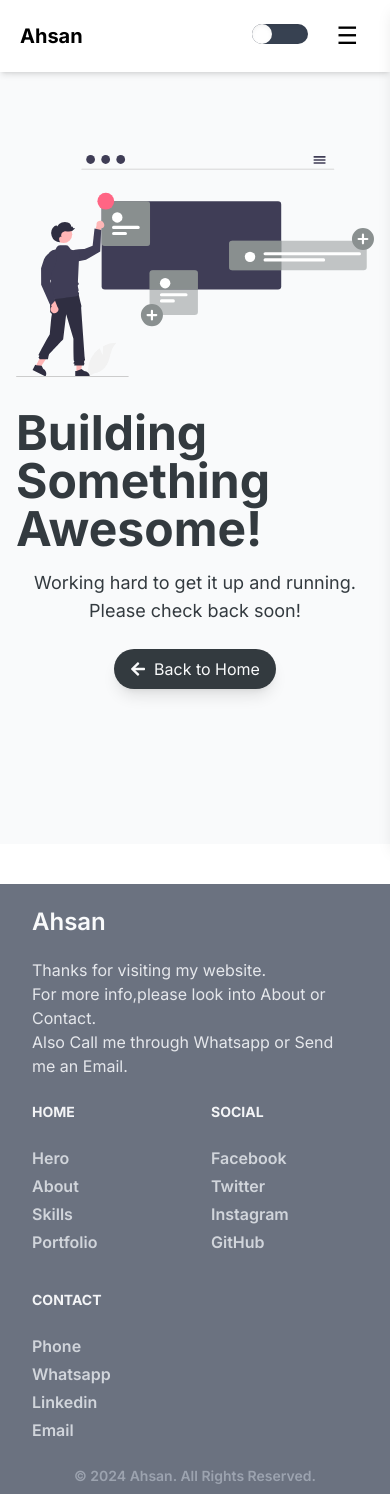
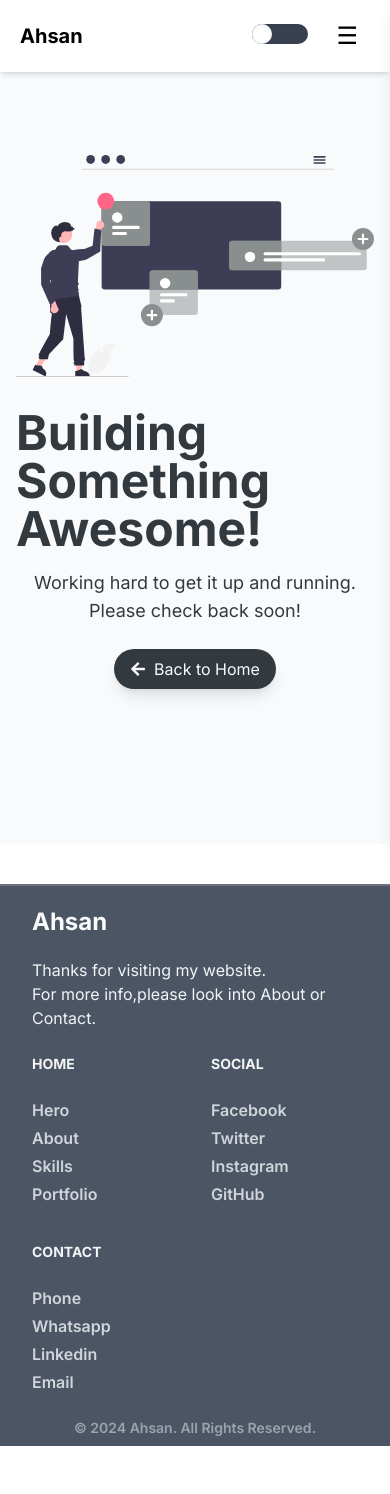
Before and after one commit to Md-Sazzad-Ahsan/Portfolio, a Next.js app: page /Portfolio in a window 390 px wide. After the commit the page ends 1446 px from the top, so only its background shows below. Built offline with nearby package versions, Linux system fonts and the light colour scheme.

Commit message:
added facion image

```diff
--- a/app/Portfolio/page.tsx
+++ b/app/Portfolio/page.tsx
@@ -1,12 +1,9 @@
 import UnderConstruction from "@/components/LoadingPage/UnderConstructionPage";
 
-export default function Portfolio()
-{
+export default function Portfolio() {
     return (
-
-        <>
-       <UnderConstruction />
-        </>
-
+        <main>
+            <UnderConstruction />
+        </main>
     );
 }
--- a/app/blog/page.tsx
+++ b/app/blog/page.tsx
@@ -4,9 +4,9 @@ export default function Blog()
 {
     return (
 
-        <>
+        <main>
         <UnderConstruction />
-        </>
+        </main>
 
     );
 }
--- a/app/globals.css
+++ b/app/globals.css
@@ -14,5 +14,6 @@
 }
 
 body {
-  @apply bg-[var(--bg-color)] text-[var(--text-color)];
+  background-color: var(--bg-color);
+  color: var(--text-color);
 }
--- a/app/page.tsx
+++ b/app/page.tsx
@@ -1,20 +1,21 @@
 import SectionDivider from "@/components/SectionDivider";
 import Image from "next/image";
+import Link from "next/link";
+import { IoIosArrowRoundForward } from "react-icons/io";
 import VectorImage from "@/public/images/programmingImage.svg"
 import AboutMe from "@/components/AboutMe";
 import PortfolioSectionDivider from "@/components/PortfolioSectionDivider";
 import PortfolioCard from "@/components/PortfolioCard";
+
 export default function Home() {
-
-
   return (
     <main className=" flex flex-col">
       <section className="flex flex-col sm:flex-row justify-between gap-20 sm:gap-5 sm:px-16 md:px-48 lg:px-56 py-28 sm:py-36 md:py-40 items-left text-left sm:text-left">
         <span className="px-8 sm:px-0 sm:pr-10 md:pr-16 lg:pr-20">
           <div className="text-darkBg dark:text-gray-50">
-          <div className={"text-3xl sm:text-4xl md:text-5xl font-bold"}>Turning your vision into <br/><p className="text-cyan-600">a Virtual Wonderland</p> </div>
+          <div className={"text-3xl sm:text-4xl md:text-5xl font-bold"}>Turning <span className="text-cyan-600">ideas </span>into a<br/>remarkable <a className="text-cyan-600">Website</a> </div>
           <h1 className="text-sm pt-2">A skilled web developer and designer, crafting user-friendly websites and apps <br className="hidden sm:static"/> that deliver engaging digital experiences.</h1>
-          <p className={` text-xl pt-16 font-semibold cursor-pointer text-cyan-500`}>Read more_</p>
+          <p className=" text-xl mt-10 text-cyan-500 font-semibold flex items-center"> <Link href="/about" className="hover:text-cyan-600 cursor-pointer">Read more</Link><IoIosArrowRoundForward className="pt-1 h-7 w-7 hover:text-cyan-600 cursor-pointer" /></p>
           </div>
         </span>
         <span>
--- a/components/AboutMe.tsx
+++ b/components/AboutMe.tsx
@@ -14,6 +14,8 @@ export default function AboutMe() {
             src={MyPhoto}
             alt="Author's photo"
             fill // This replaces layout="responsive"
+            // sizes="(max-width: 600px) 100vw, (max-width: 1200px) 50vw, 33vw"
+            priority
             className="shadow-xl p-1 bg-gray-50 object-cover"
           />
         </figure>
--- a/components/Footer.tsx
+++ b/components/Footer.tsx
@@ -2,13 +2,13 @@ import React from 'react';
 
 const Footer: React.FC = () => {
   return (
-    <footer className="px-8 sm:px-24 md:px-48 lg:px-56 pt-5 sm:pt-8 md:pt-10 lg:pt-12 mt-10 md:mt-20 bg-gray-500 dark:bg-darkBg border-gray-500 border-t-2">
+    <footer className="px-8 sm:px-24 md:px-48 lg:px-56 pt-5 sm:pt-8 md:pt-10 lg:pt-12 mt-10 md:mt-20 bg-gray-600 dark:bg-darkBg border-gray-500 border-t-2">
       <div>
         <div className="md:flex md:justify-between">
           <div className="mb-6 md:mb-0">
 
-            <span className="text-2xl font-semibold text-gray-50 whitespace-nowrap">Ahsan</span>
-            <p className='pt-5 text-gray-200'>Thanks for visiting my website.<br/>For more info,please look into About or Contact.<br/>Also Call me through Whatsapp or Send me an Email.</p>
+    <span className="text-2xl font-bold text-gray-50 whitespace-nowrap">Ahsan</span>
+         <p className='pt-5 text-gray-100'>Thanks for visiting my website.<br/>For more info,please look into About or Contact.</p>
           </div>
           <div className="grid grid-cols-2 gap-8 sm:gap-10 sm:grid-cols-3">
             <div>
```
Also changed, not shown: public/images/programmingImage.svg, 1 other file (tests, documents, lock files or other folders).
